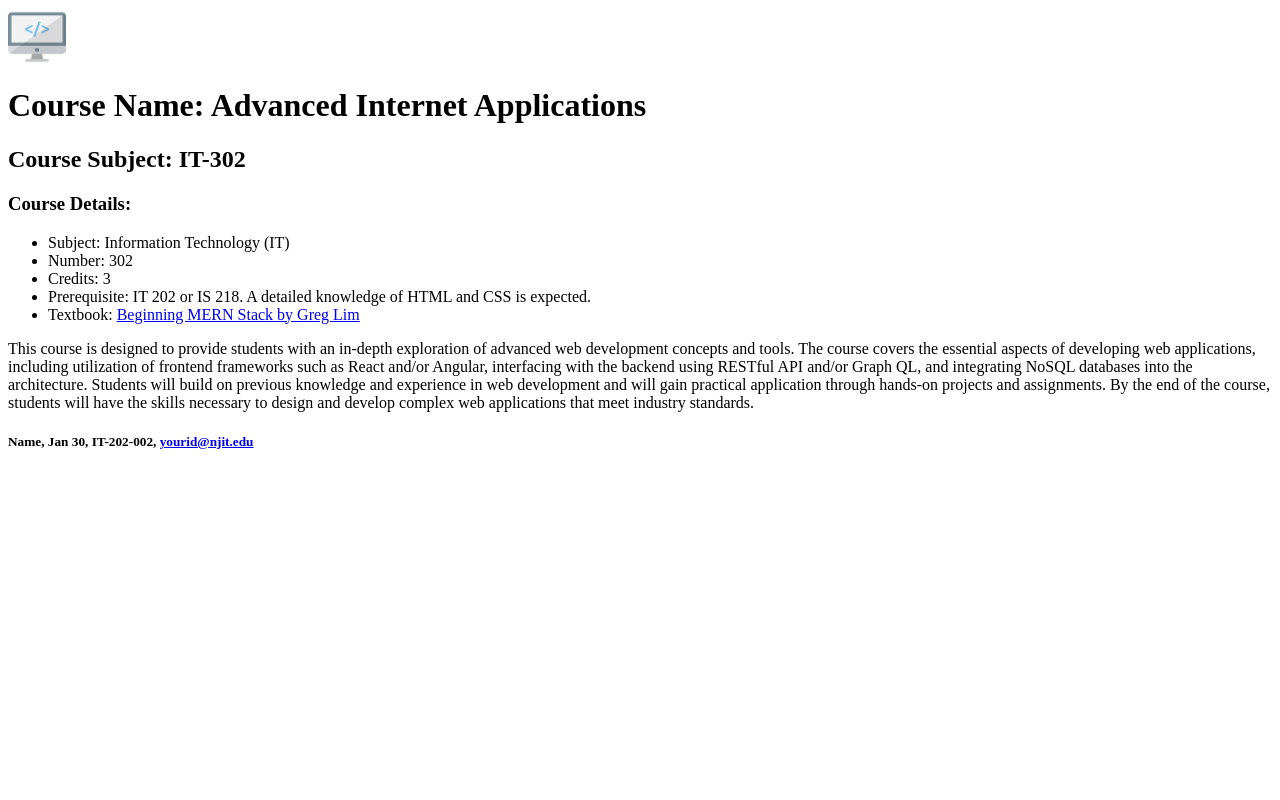
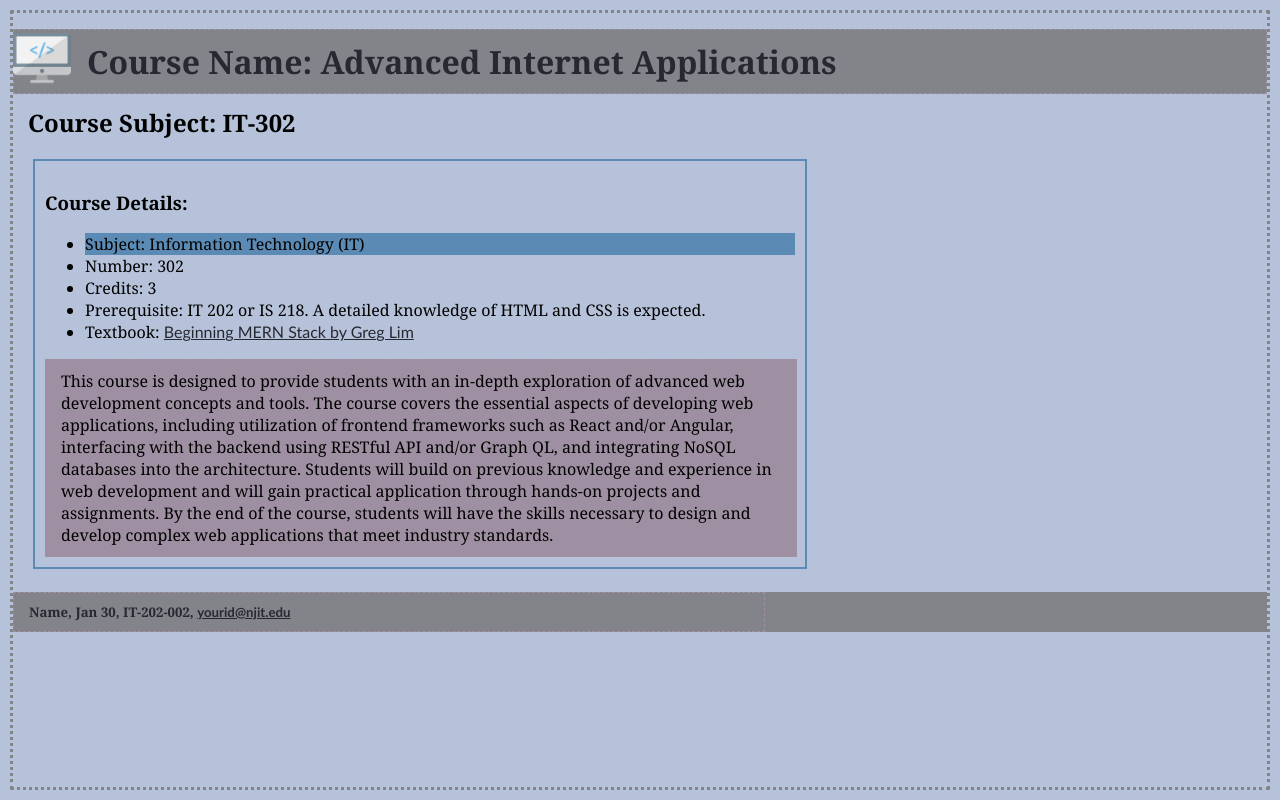
Before and after one commit to profvohra/24SP-IT202-002, a PHP site: page /course_description.php in a window 1280 px wide. Run offline with PHP 8.4, Linux system fonts and the light colour scheme.

Commit message:
Unit03-Feb01

```diff
--- /dev/null
+++ b/html_and_css_example/course_description.css
@@ -0,0 +1,57 @@
+h1, h2, body {
+  font-family: Georgia, Cambria, 'Times New Roman', serif;
+  background-color: #b6c2d9;
+}
+/* Slide 8/9 */
+#first {
+  background-color: #5b8bb4;
+}
+.details {
+  background-color: #9e90a2;
+}
+img {
+  float: left;
+  margin-right: 1em;
+}
+a[href] {
+  font-family: "Trebuchet MS", "Lucida Grande", sans-serif;
+}
+/* unvisited link */
+a:link {
+  color: #272932;
+}
+/* mouse over link */
+a:focus, a:hover {
+  color: #828489;
+}
+/* selected link */
+a:active {
+  color: #5b8bb4;
+}
+/* visited link */
+a:visited {
+  color: #9e90a2;
+}
+body {
+  border: 3px dotted #828489;
+  margin: 10px;
+}
+main {
+  border: 2px solid #5b8bb4;
+  width: 750px;
+  margin: 20px;
+  padding: 10px;
+}
+h1, p {
+  border: 1px dashed #9e90a2;
+  padding: 10px;
+}
+h1, h2 {
+  margin: .5em 0 .25em;
+  padding-left: 15px;
+}
+p {
+  margin: 0;
+  width: 725px;
+  padding-left: 15px;
+}
--- a/html_and_css_example/course_description.php
+++ b/html_and_css_example/course_description.php
@@ -2,6 +2,7 @@
   <head>
     <title>Advanced Internet Applications</title>
     <link rel="icon" href="html_image.png" type="image/png" />
+    <link rel="stylesheet" href="course_description.css" />
   </head>
   <body>
     <?php include('header.php'); ?>
@@ -9,7 +10,7 @@
       <h3>Course Details:</h3>
       <nav>
         <ul>
-          <li>Subject: Information Technology (IT)</li>
+          <li id="first">Subject: Information Technology (IT)</li>
           <li>Number: 302</li>
           <li>Credits: 3</li>
           <li>Prerequisite: IT 202 or IS 218. A detailed knowledge of HTML and CSS is expected.</li>
@@ -19,7 +20,7 @@
         </ul>
       </nav>
       <!-- Text is from git page from Unit3 modules -->
-      <p>This course is designed to provide students with an in-depth exploration of advanced web development concepts and tools. The course covers the essential aspects of developing web applications, including utilization of frontend frameworks such as React and/or Angular, interfacing with the backend using RESTful API and/or Graph QL, and integrating NoSQL databases into the architecture. Students will build on previous knowledge and experience in web development and will gain practical application through hands-on projects and assignments. By the end of the course, students will have the skills necessary to design and develop complex web applications that meet industry standards.</p>
+      <p class="details">This course is designed to provide students with an in-depth exploration of advanced web development concepts and tools. The course covers the essential aspects of developing web applications, including utilization of frontend frameworks such as React and/or Angular, interfacing with the backend using RESTful API and/or Graph QL, and integrating NoSQL databases into the architecture. Students will build on previous knowledge and experience in web development and will gain practical application through hands-on projects and assignments. By the end of the course, students will have the skills necessary to design and develop complex web applications that meet industry standards.</p>
     </main>
     <?php include('footer.php'); ?>
   </body>
--- a/html_and_css_example/footer.php
+++ b/html_and_css_example/footer.php
@@ -1,3 +1,10 @@
+<!-- internal/embedded style -->
+<style>
+  h5 {
+    color: #272932;
+    background-color: #828489;
+  }
+</style>
 <footer>
   <h5>
     <p>Name, Jan 30, IT-202-002, <a href="emailto:yourid@njit.edu">yourid@njit.edu</a>
--- a/html_and_css_example/header.php
+++ b/html_and_css_example/header.php
@@ -1,5 +1,6 @@
 <header>
   <img src="html_image.png" alt="Advanced Internet Applications Logo" width="58" />
-  <h1>Course Name: Advanced Internet Applications</h1>
+  <!-- inline style -->
+  <h1 style="color: #272932; background-color: #828489;">Course Name: Advanced Internet Applications</h1>
   <h2>Course Subject: IT-302</h2>
 </header>
```
